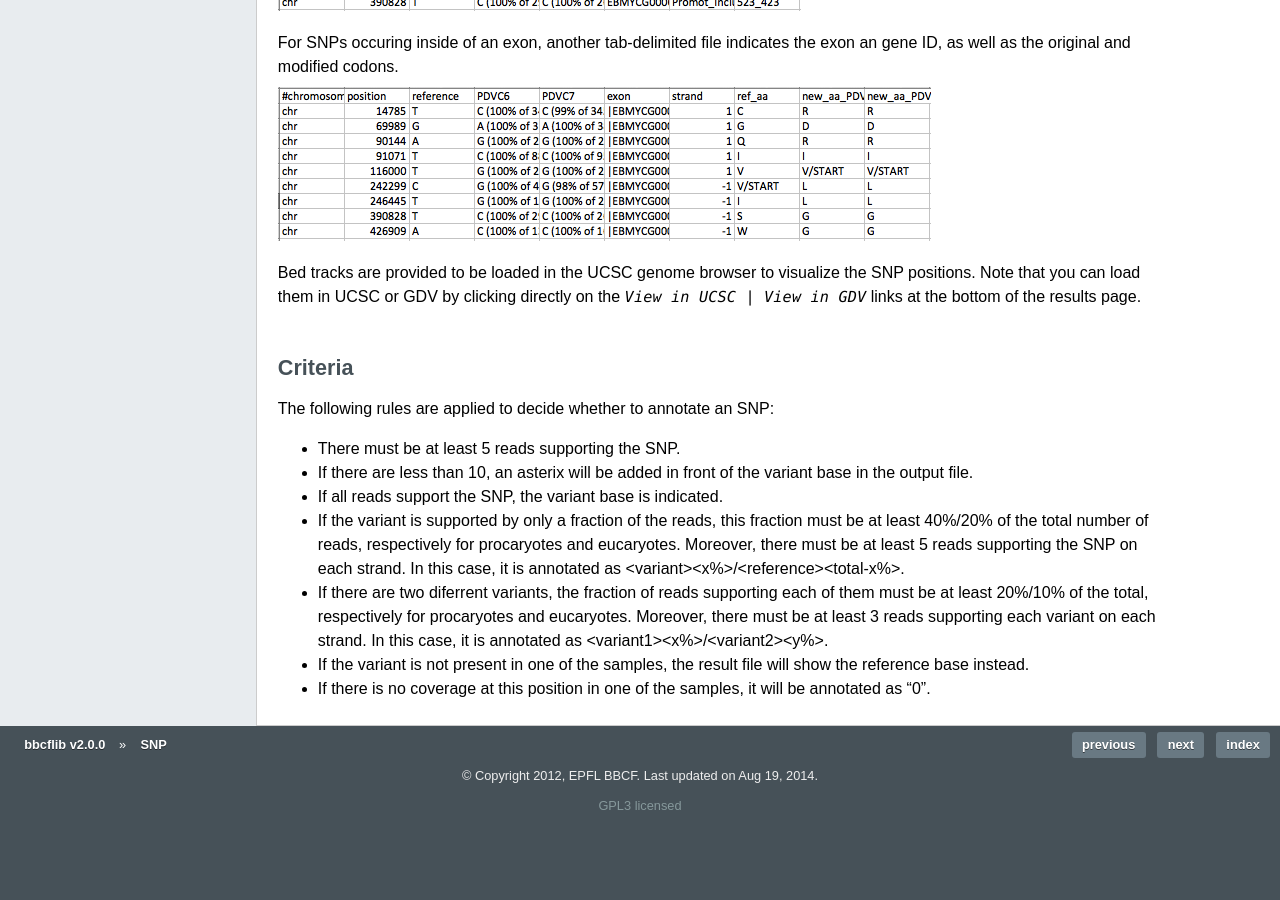
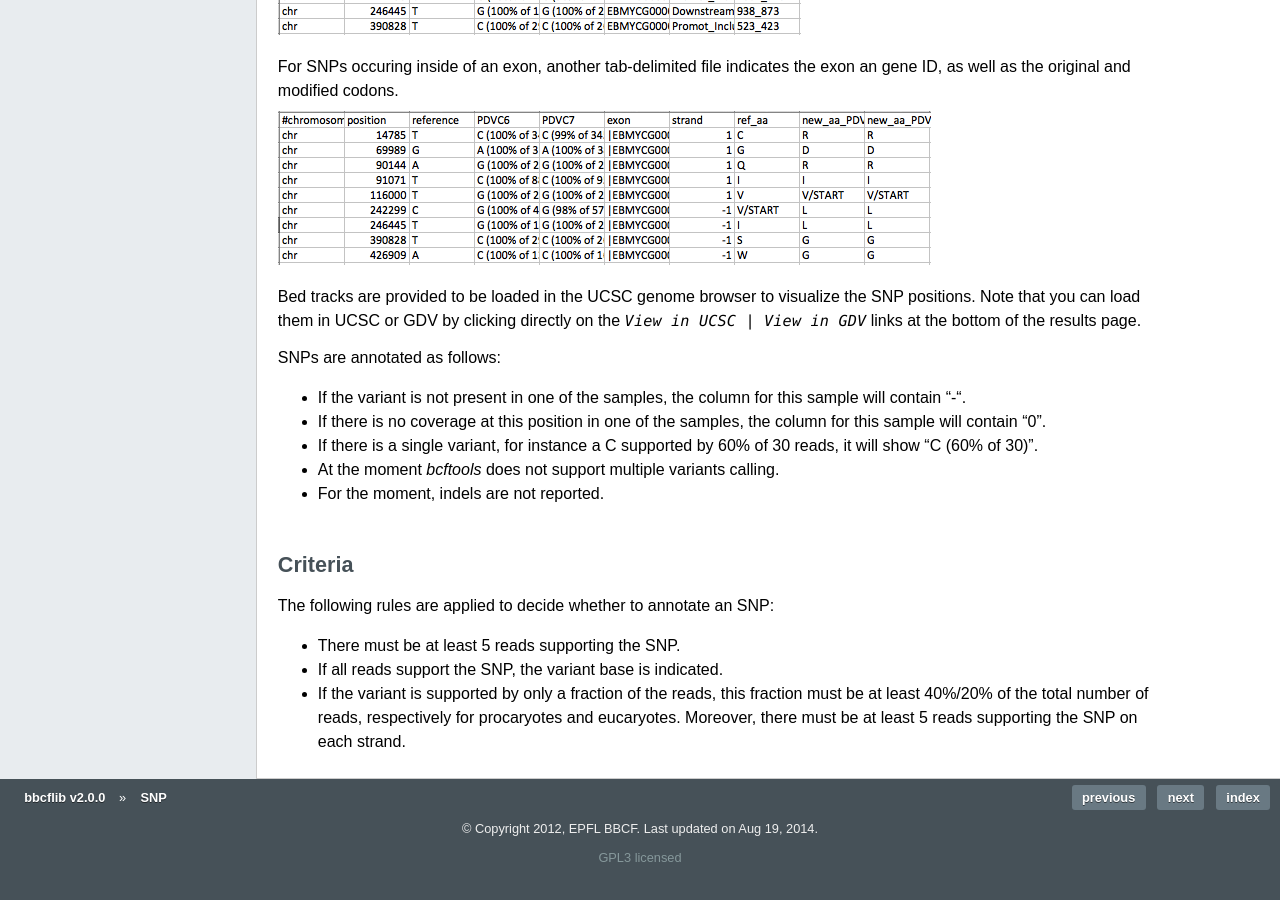
Before and after one commit to bbcf/bbcflib, a Sphinx documentation site: the page built from doc/tutorial_snp.rst, in a window 1280 px wide and 900 px high, scrolled down 1472 px. Built offline with Sphinx 7.4.7, drawn with Linux system fonts in a browser that asks for light colours; formulas are drawn with MathJax 3; before the commit the page ends 2319 px from its top, so only the background shows below that; some of the changed text lies outside the part shown.

Commit message:
snp doc update

```diff
--- a/doc/tutorial_rnaseq.rst
+++ b/doc/tutorial_rnaseq.rst
@@ -40,13 +40,13 @@ Genomic features with zero counts in all conditions will not be reported.
 
     Because it takes into account multiply mapping reads and because of the method used, "counts" may not be always integer-valued, although they still represent a fraction of the library mapping to the region.
 
-Differential analysis is performed on raw counts (by DESeq) and results are summarized in the files named "<type>_differential_<comparison>.txt". Columns "pval" and "padj" are respectively gene-level and adjusted p-values.
+Differential analysis is performed on raw counts (by DESeq) and results are summarized in the files named "<type>_differential_<comparison>.txt". Columns "pval" and "padj" are respectively gene-level- and adjusted p-values (correction for multiple testing).
 
 .. image:: images/RNAseq_output_diff.png
 
 .. warning::
 
-    Differential expression analysis will not be very reliable if there are no replicates (i.e. only one run per group): in this case all groups will be pooled and the variation between them considered as background biological variability. Prefer considering fold changes over p-values if you have no or few replicates.
+    Differential expression analysis will not be very reliable if there are no replicates (i.e. only one run per group): in this case all groups will be pooled and the variation between them considered as background biological variability. Prefer fold changes over p-values if you have no or very few replicates.
 
 
 PCA
--- a/doc/tutorial_snp.rst
+++ b/doc/tutorial_snp.rst
@@ -5,6 +5,7 @@ Here is a short tutorial showing how to search for SNPs from the interface http:
 
 This module will compare the sequence of aligned reads to a reference genomic sequence to find all
 single-nucleotide variants (Single Nucleotide Polymorphism, SNP) and the codon variations they induce.
+It wraps the standard *mpileup* + *bcftools* pipeline.
 
 
 New Job
@@ -43,6 +44,14 @@ For SNPs occuring inside of an exon, another tab-delimited file indicates the ex
 
 Bed tracks are provided to be loaded in the UCSC genome browser to visualize the SNP positions. Note that you can load them in UCSC or GDV by clicking directly on the `View in UCSC | View in GDV` links at the bottom of the results page.
 
+SNPs are annotated as follows:
+
+* If the variant is not present in one of the samples, the column for this sample will contain "-".
+* If there is no coverage at this position in one of the samples, the column for this sample will contain "0".
+* If there is a single variant, for instance a C supported by 60% of 30 reads, it will show "C (60% of 30)".
+* At the moment *bcftools* does not support multiple variants calling.
+* For the moment, indels are not reported.
+
 
 Criteria
 --------
@@ -50,9 +59,5 @@ Criteria
 The following rules are applied to decide whether to annotate an SNP:
 
 * There must be at least 5 reads supporting the SNP.
-* If there are less than 10, an asterix will be added in front of the variant base in the output file.
 * If all reads support the SNP, the variant base is indicated.
-* If the variant is supported by only a fraction of the reads, this fraction must be at least 40%/20% of the total number of reads, respectively for procaryotes and eucaryotes. Moreover, there must be at least 5 reads supporting the SNP on each strand. In this case, it is annotated as <variant><x%>/<reference><total-x%>.
-* If there are two diferrent variants, the fraction of reads supporting each of them must be at least 20%/10% of the total, respectively for procaryotes and eucaryotes. Moreover, there must be at least 3 reads supporting each variant on each strand. In this case, it is annotated as <variant1><x%>/<variant2><y%>.
-* If the variant is not present in one of the samples, the result file will show the reference base instead.
-* If there is no coverage at this position in one of the samples, it will be annotated as "0".
+* If the variant is supported by only a fraction of the reads, this fraction must be at least 40%/20% of the total number of reads, respectively for procaryotes and eucaryotes. Moreover, there must be at least 5 reads supporting the SNP on each strand.
```
